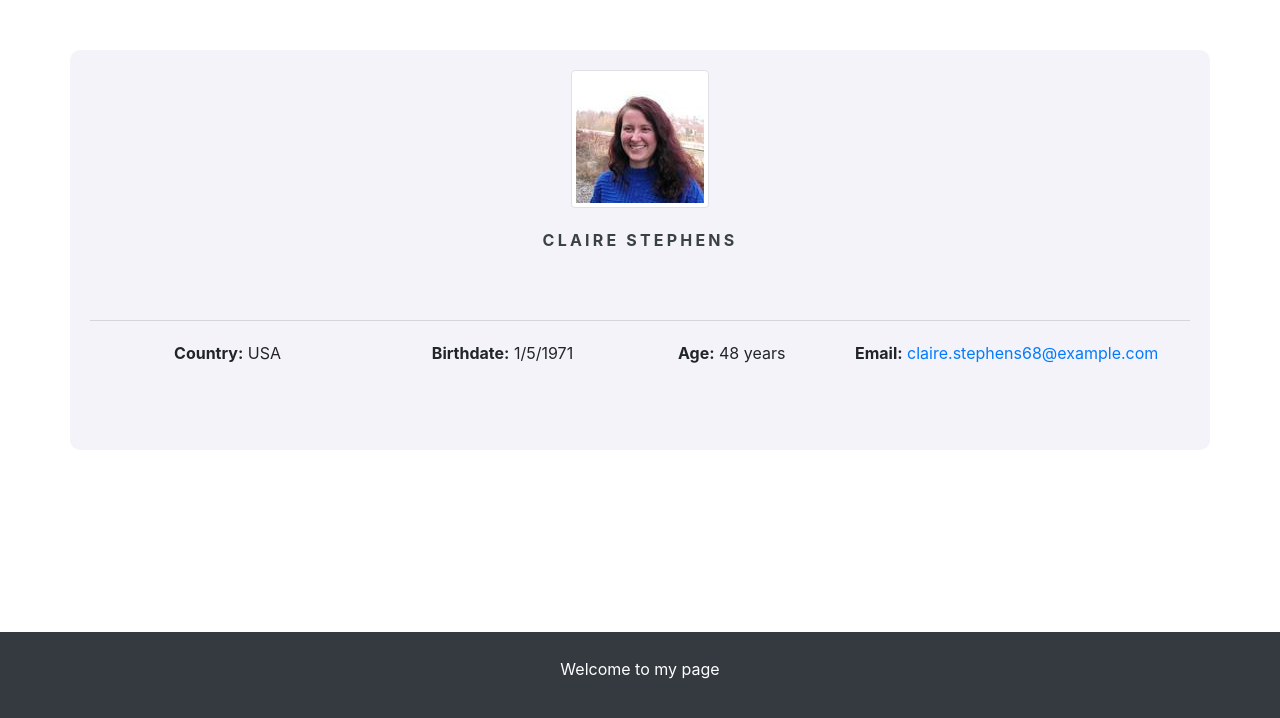
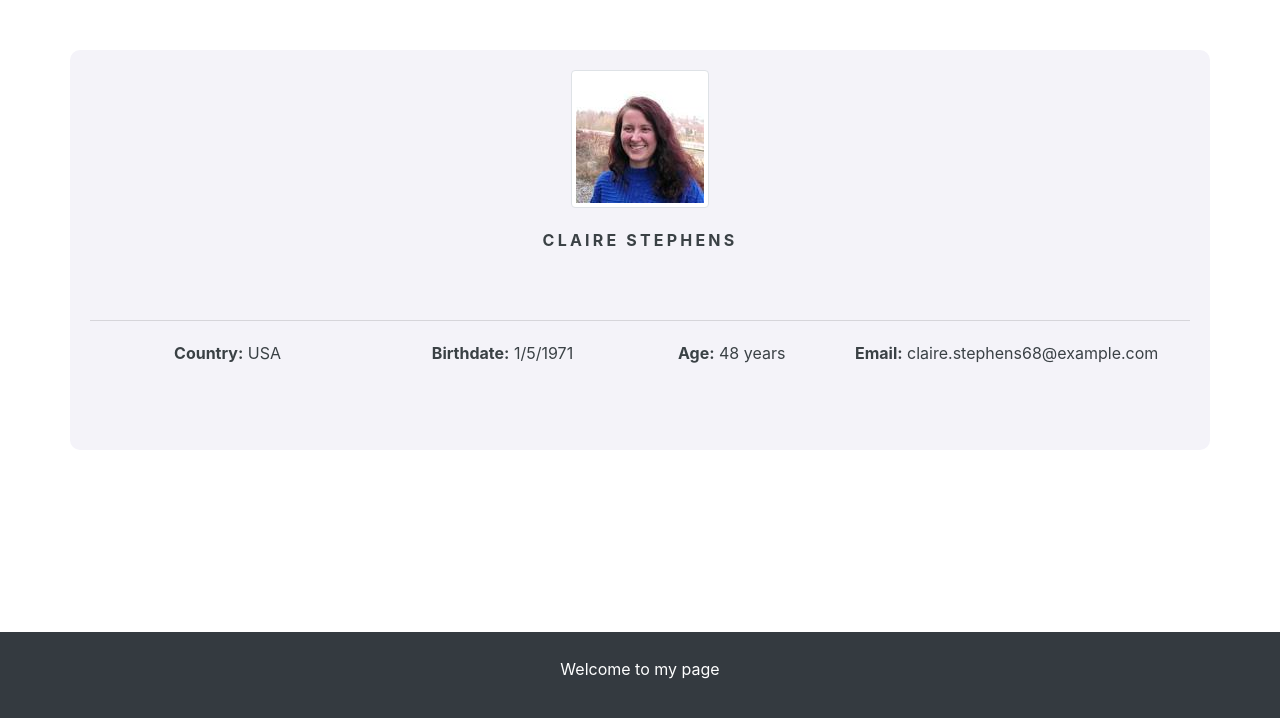
Before and after one commit to iu-msis/basic-html-baliarpita, a plain HTML site: page public/index.html in a window 1280 px wide. Shown: the part 68-786 px from the top of the page. Drawn offline with nearby package versions, Linux system fonts and the light colour scheme.

Commit message:
Update site.css

```diff
--- a/public/css/site.css
+++ b/public/css/site.css
@@ -1,3 +1,11 @@
+body {
+    color: #3a4145;
+}
+
+a {
+    color: #3a4145;
+}
+
 .navbar {
     letter-spacing: .01rem;
     font-size: 100%;
```
